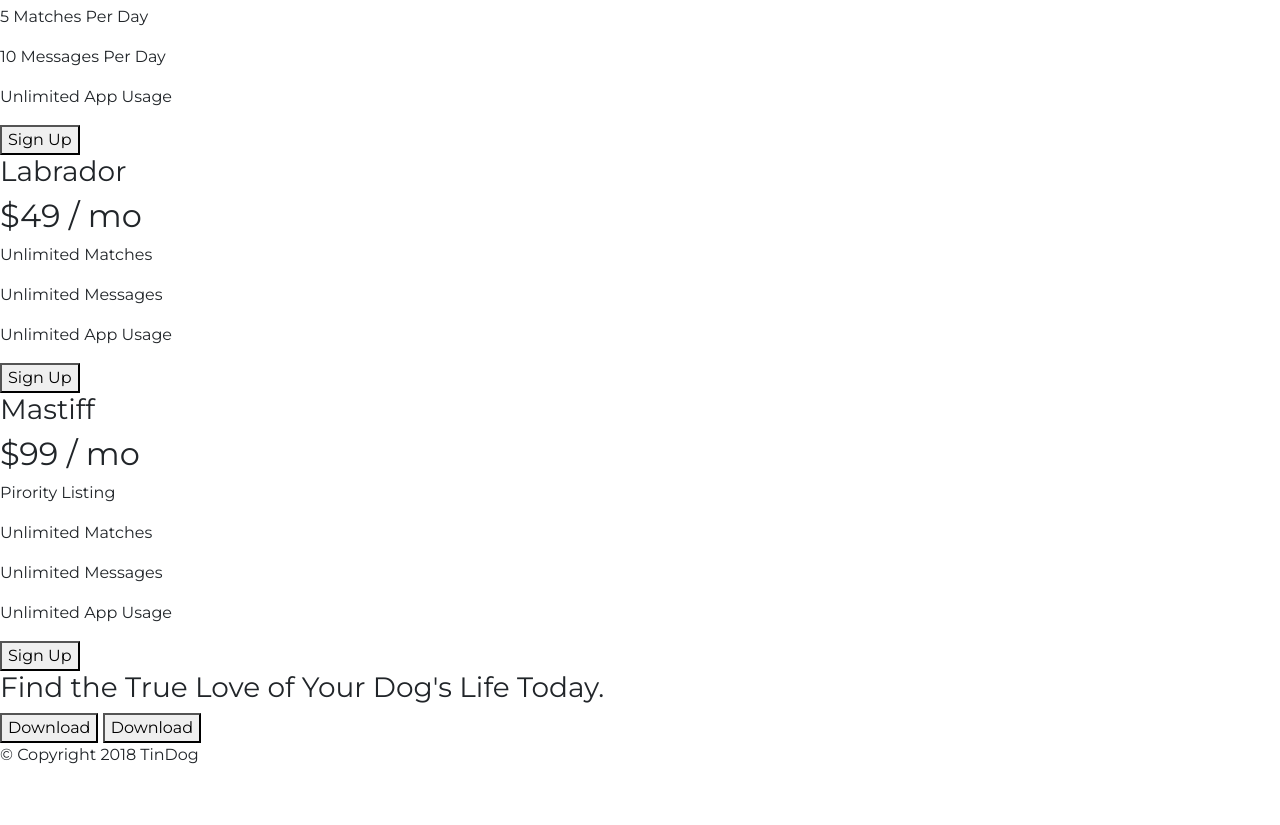
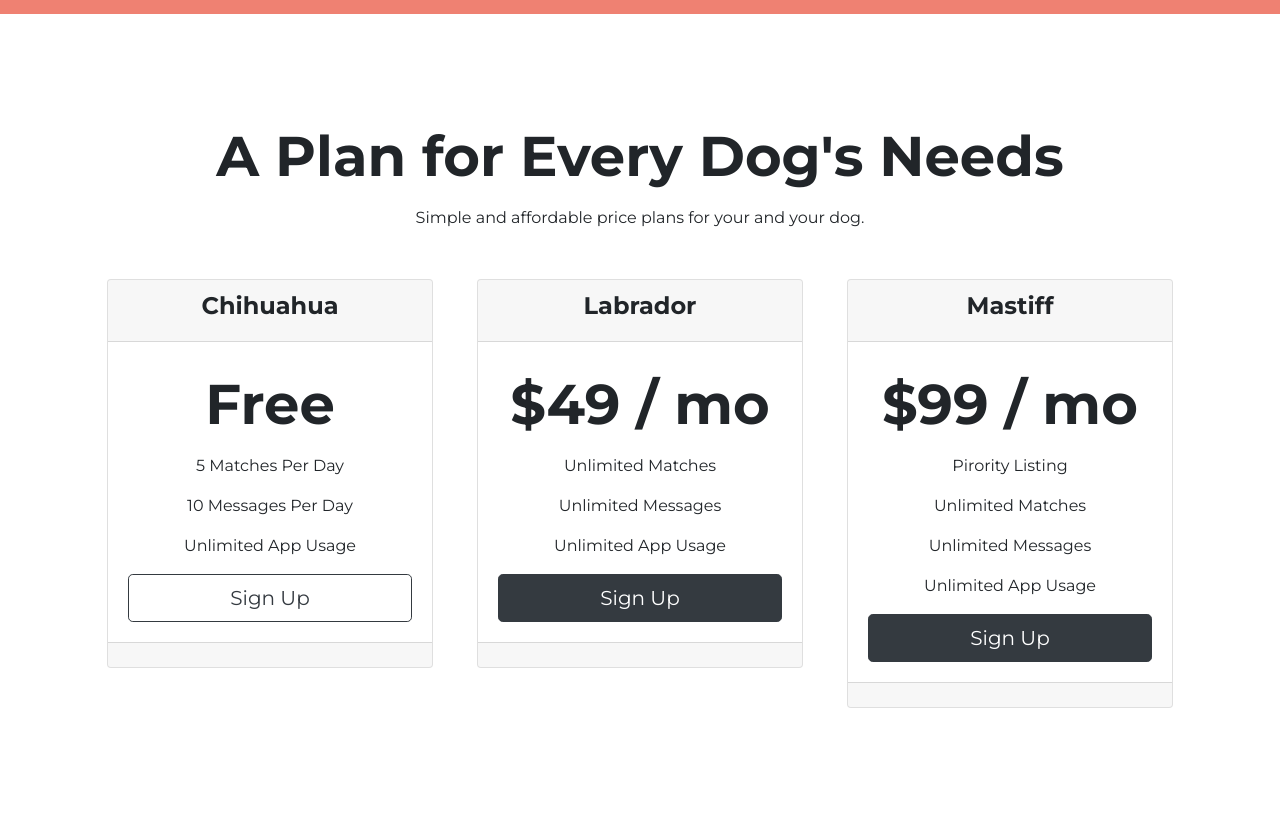
Before and after one commit to myo-thi-ri/new-tindog-app, a plain HTML site: page index.html in a window 1280 px wide. Shown: the part 1975-2800 px from the top of the page. Before the commit the page ends 2758 px from the top, so only its background shows below. Drawn offline with nearby package versions, Linux system fonts and the light colour scheme.

Commit message:
Pricing section and footer is modified..

```diff
--- a/css/styles.css
+++ b/css/styles.css
@@ -2,7 +2,17 @@ body {
   font-family: "Montserrat", sans-serif;
 }
 .container-fluid {
-  padding: 3% 15%;
+  padding: 3% 15% 7%;
+}
+
+#cta {
+  background-color: #ff4c68;
+  text-align: center;
+  padding: 7% 15%;
+}
+
+#cta h2 {
+  color: #fff;
 }
 
 .download-button {
@@ -11,19 +21,31 @@ body {
 
 #features {
   padding: 7% 15%;
+  background-color: #fff;
+  position: relative;
+  z-index: 1;
 }
 
 .feature-box {
   text-align: center;
 }
 
-.feature-box h3 {
+#footer {
+  padding: 50px;
+  text-align: center;
+}
+
+h3 {
   font-family: "Montserrat", sans-serif;
   font-weight: 700;
   font-size: 1.5rem;
 }
 
 .feature-box p {
+  color: #8f8f8f;
+}
+
+#footer p {
   color: #8f8f8f;
 }
 
@@ -36,7 +58,8 @@ body {
   color: #ff4c68;
 }
 
-h1 {
+h1,
+h2 {
   font-family: "Montserrat", sans-serif;
   font-weight: 700;
   font-size: 3.5rem;
@@ -61,6 +84,19 @@ h1 {
   font-family: "Montserrat", sans-serif;
   font-weight: 300;
 }
+#pricing {
+  padding: 100px;
+  text-align: center;
+}
+
+.pricing-column {
+  padding: 3% 2%;
+}
+
+.social-icon {
+  padding: 20px 10px;
+}
+
 #title {
   background-color: #ff4c68;
   color: #fff;
@@ -69,6 +105,8 @@ h1 {
 #title img {
   width: 60%;
   transform: rotate(25deg);
+  position: absolute;
+  right: 30%;
 }
 
 #testimonials {
@@ -84,7 +122,7 @@ h1 {
   margin: 20px;
 }
 
-.carousel-item{
+.carousel-item {
   padding: 7% 15%;
 }
 
--- a/index.html
+++ b/index.html
@@ -119,34 +119,48 @@
     <!-- Testimonials -->
 
     <section id="testimonials">
-
       <div id="testimonial-carousel" class="carousel slide" data-ride="false">
         <div class="carousel-inner">
           <div class="carousel-item active">
             <h2>
-              I no longer have to sniff other dogs for love. I've found the hottest
-              Corgi on TinDog. Woof.
+              I no longer have to sniff other dogs for love. I've found the
+              hottest Corgi on TinDog. Woof.
             </h2>
             <img src="images/dog-img.jpg" alt="dog-profile" />
             <em>Pebbles, New York</em>
           </div>
           <div class="carousel-item">
-            <h2 class="testimonial-text">My dog used to be so lonely, but with TinDog's help, they've found the love of their life. I think.</h2>
-            <img class="testimonial-image" src="images/lady-img.jpg" alt="lady-profile">
+            <h2 class="testimonial-text">
+              My dog used to be so lonely, but with TinDog's help, they've found
+              the love of their life. I think.
+            </h2>
+            <img
+              class="testimonial-image"
+              src="images/lady-img.jpg"
+              alt="lady-profile"
+            />
             <em>Beverly, Illinois</em>
           </div>
         </div>
-          <a class="carousel-control-prev" href="#testimonial-carousel" role="button" data-slide="prev">
+        <a
+          class="carousel-control-prev"
+          href="#testimonial-carousel"
+          role="button"
+          data-slide="prev"
+        >
           <span class="carousel-control-prev-icon" aria-hidden="true"></span>
           <span class="sr-only">Previous</span>
         </a>
-        <a class="carousel-control-next" href="#testimonial-carousel" role="button" data-slide="next">
+        <a
+          class="carousel-control-next"
+          href="#testimonial-carousel"
+          role="button"
+          data-slide="next"
+        >
           <span class="carousel-control-next-icon" aria-hidden="true"></span>
           <span class="sr-only">Next</span>
         </a>
       </div>
-
-
     </section>
 
     <!-- Press -->
@@ -167,41 +181,90 @@
     <section id="pricing">
       <h2>A Plan for Every Dog's Needs</h2>
       <p>Simple and affordable price plans for your and your dog.</p>
-
+      <div class="pricing-container">
+        <div class="row">
+          <div class="pricing-column col-lg-4 col-md-6">
+            <div class="card">
+              <div class="card-header">
                 <h3>Chihuahua</h3>
+              </div>
+              <div class="card-body">
                 <h2>Free</h2>
                 <p>5 Matches Per Day</p>
                 <p>10 Messages Per Day</p>
                 <p>Unlimited App Usage</p>
-      <button type="button">Sign Up</button>
-
+                <button
+                  type="button"
+                  class="btn btn-lg btn-block btn-outline-dark"
+                >
+                  Sign Up
+                </button>
+              </div>
+              <div class="card-footer"></div>
+            </div>
+          </div>
+          <div class="pricing-column col-lg-4 col-md-6">
+            <div class="card">
+              <div class="card-header">
                 <h3>Labrador</h3>
+              </div>
+              <div class="card-body">
                 <h2>$49 / mo</h2>
                 <p>Unlimited Matches</p>
                 <p>Unlimited Messages</p>
                 <p>Unlimited App Usage</p>
-      <button type="button">Sign Up</button>
-
+                <button type="button" class="btn btn-lg btn-block btn-dark">
+                  Sign Up
+                </button>
+              </div>
+              <div class="card-footer"></div>
+            </div>
+          </div>
+          <div class="pricing-column col-lg-4">
+            <div class="card">
+              <div class="card-header">
                 <h3>Mastiff</h3>
+              </div>
+              <div class="card-body">
                 <h2>$99 / mo</h2>
                 <p>Pirority Listing</p>
                 <p>Unlimited Matches</p>
                 <p>Unlimited Messages</p>
                 <p>Unlimited App Usage</p>
-      <button type="button">Sign Up</button>
+                <button type="button" class="btn btn-lg btn-block btn-dark">
+                  Sign Up
+                </button>
+              </div>
+              <div class="card-footer"></div>
+            </div>
+          </div>
+        </div>
+      </div>
     </section>
 
     <!-- Call to Action -->
 
     <section id="cta">
-      <h3>Find the True Love of Your Dog's Life Today.</h3>
-      <button type="button">Download</button>
-      <button type="button">Download</button>
+      <h2>Find the True Love of Your Dog's Life Today.</h2>
+      <button type="button" class="btn btn-dark btn-lg download-button">
+        <i class="fab fa-apple"></i> Download
+      </button>
+      <button
+        type="button"
+        class="btn btn-outline-light btn-lg download-button"
+      >
+        <i class="fab fa-google-play"></i>
+        Download
+      </button>
     </section>
 
     <!-- Footer -->
 
     <footer id="footer">
+      <i class="fab fa-twitter social-icon"></i>
+      <i class="fab fa-facebook-f social-icon"></i>
+      <i class="fab fa-instagram social-icon"></i>
+      <i class="fas fa-envelope social-icon"></i>
       <p>© Copyright 2018 TinDog</p>
     </footer>
   </body>
```
Lines whose indentation alone changed are shown as unchanged.
